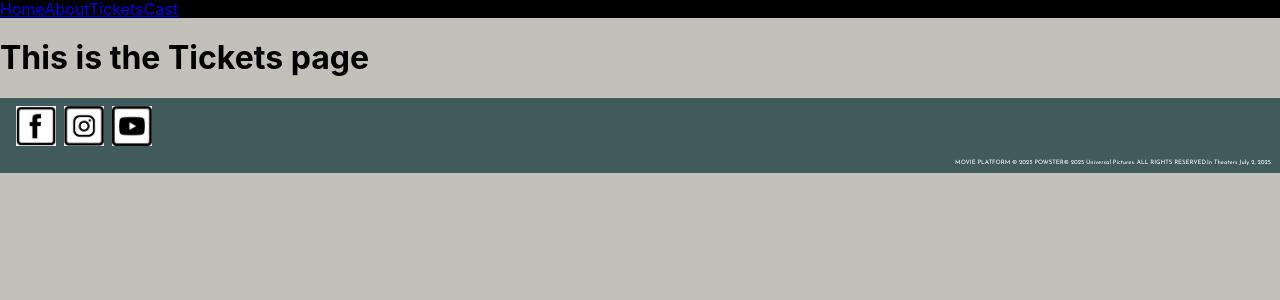
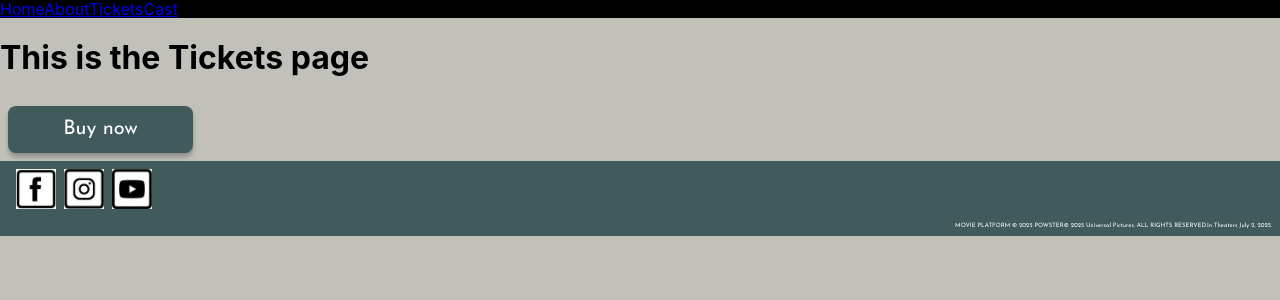
Before and after one commit to mikaelakihl/mi-graphic-tools-assignment2-jurassic-world, a Vue app: page /tickets in a window 1280 px wide. Shown: the top 300 px of the page. Built offline with nearby package versions, Linux system fonts and the light colour scheme.

Commit message:
feat: Added TheButton to atoms and added it to TicketView for example on how to use it.

```diff
--- /dev/null
+++ b/src/components/atoms/TheButton.vue
@@ -0,0 +1,30 @@
+<script setup lang="ts">
+    defineProps( {
+        buttonText: { type: String, required: true },
+    });
+</script>
+<template>
+    <button> {{ buttonText }}</button>
+</template>
+<style lang="scss" scoped>
+button {
+    background-color: $lightgreen;
+    color: $white;
+    font-family: $secondary-font;
+    font-size: 1.25rem;
+    width: 11.5625rem;
+    height: 2.9375rem;
+    border-radius: 8px;
+    border: none;
+    box-shadow: 0px 4px 4px 0px #00000040;
+    margin: 0.5rem;
+
+    &:hover {
+        background-color: #A3A3A3;
+    }
+
+    &:active {
+        background-color: $green;
+    }
+}
+</style>
--- a/src/views/TicketView.vue
+++ b/src/views/TicketView.vue
@@ -1,8 +1,11 @@
-<script setup lang="ts"></script>
+<script setup lang="ts">
+import TheButton from '@/components/atoms/TheButton.vue';
+</script>
 
 <template>
   <div class="ticket">
     <h1>This is the Tickets page</h1>
+    <TheButton button-text="Buy now"/> <!-- Placeholder example on how to use "TheButton" -->
   </div>
 </template>
 
```
